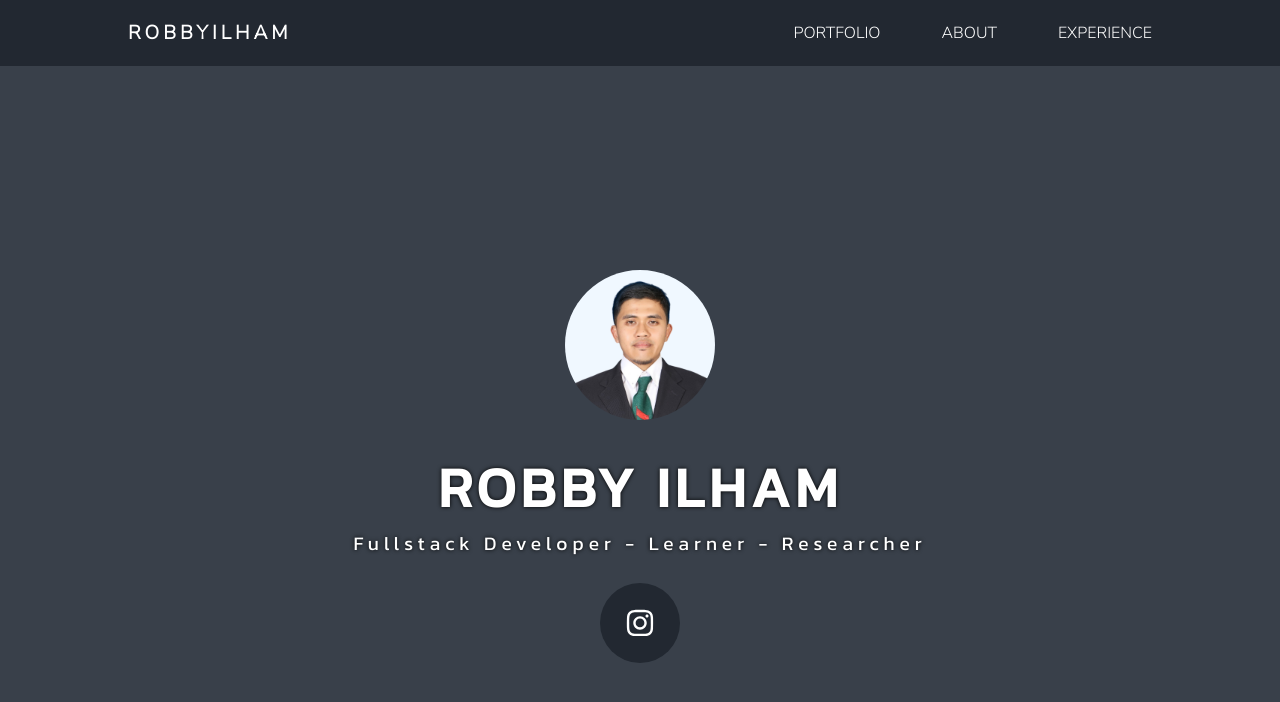
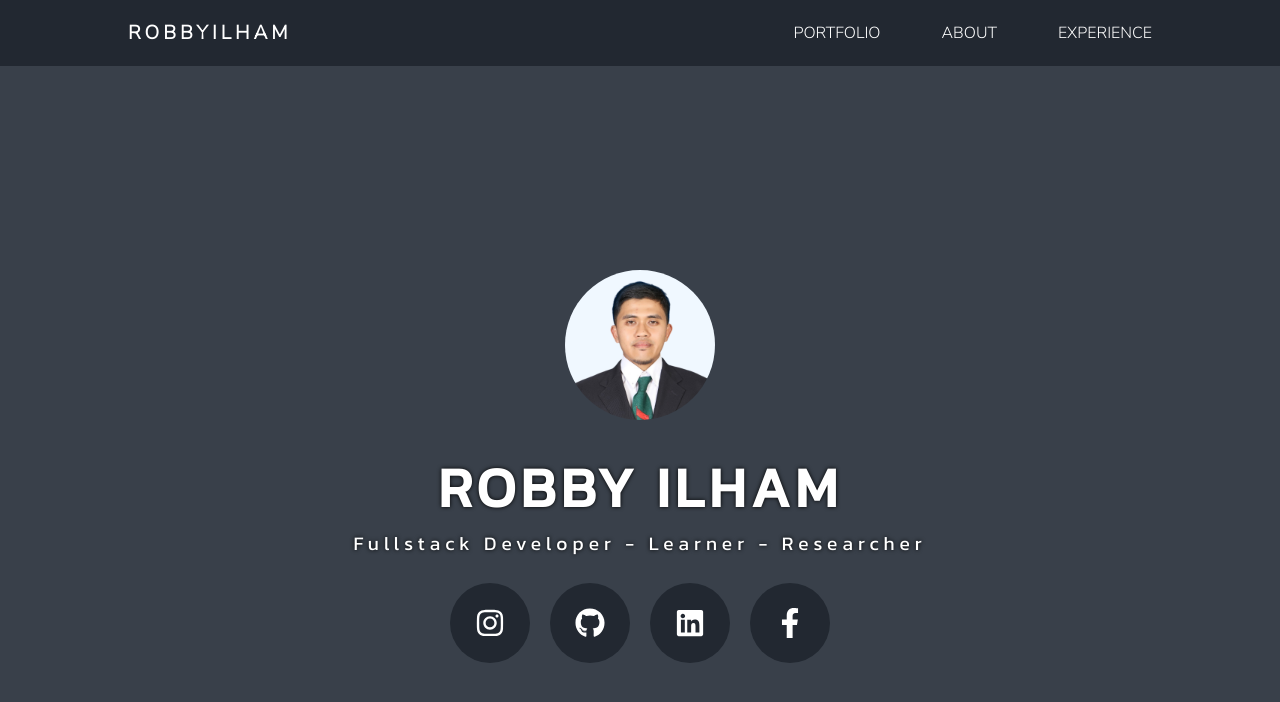
Before and after one commit to robbytrujillo/robbyilham, a React (Vite) app: page / in a window 1280 px wide. Shown: the top 702 px of the page. Built offline with nearby package versions, Linux system fonts and the light colour scheme.

Commit message:
Add Header anda socialMedia page

```diff
--- a/src/components/Header.jsx
+++ b/src/components/Header.jsx
@@ -2,6 +2,9 @@ import profilePicture from '../assets/photo-profile1.png';
 import '../styles/Header.css';
 // import icon
 import { FaInstagram } from "react-icons/fa";
+import { FaGithub } from "react-icons/fa";
+import { FaLinkedin } from "react-icons/fa";
+import { FaFacebookF } from "react-icons/fa";
 
 
 function Header() {
@@ -13,6 +16,10 @@ function Header() {
         <p>Fullstack Developer - Learner - Researcher</p>
         <div className='socialMedia'>
             <a href=''><FaInstagram /></a>
+            <a href=''><FaGithub /></a>
+            <a href=''><FaLinkedin /></a>
+            <a href=''><FaFacebookF /></a>
+
         </div>
     </div>
     </header>
```
